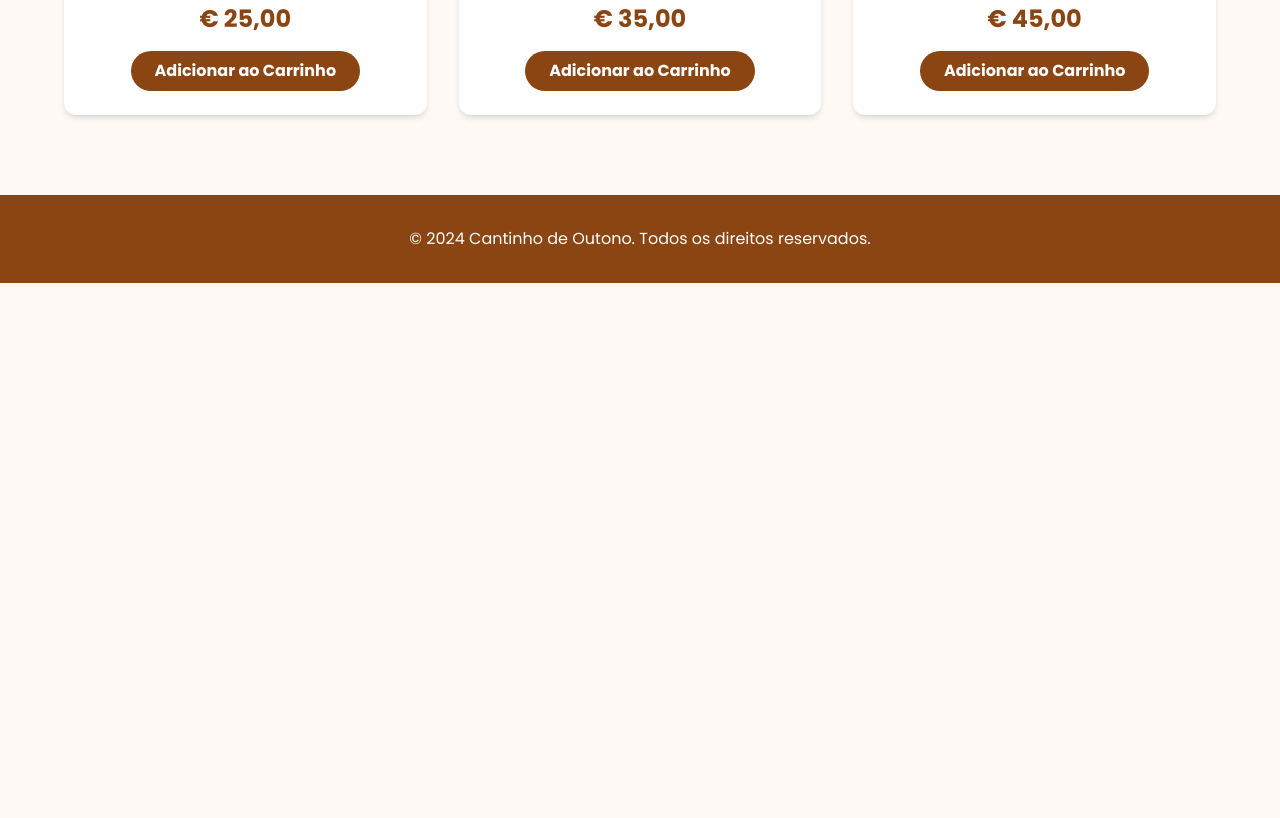
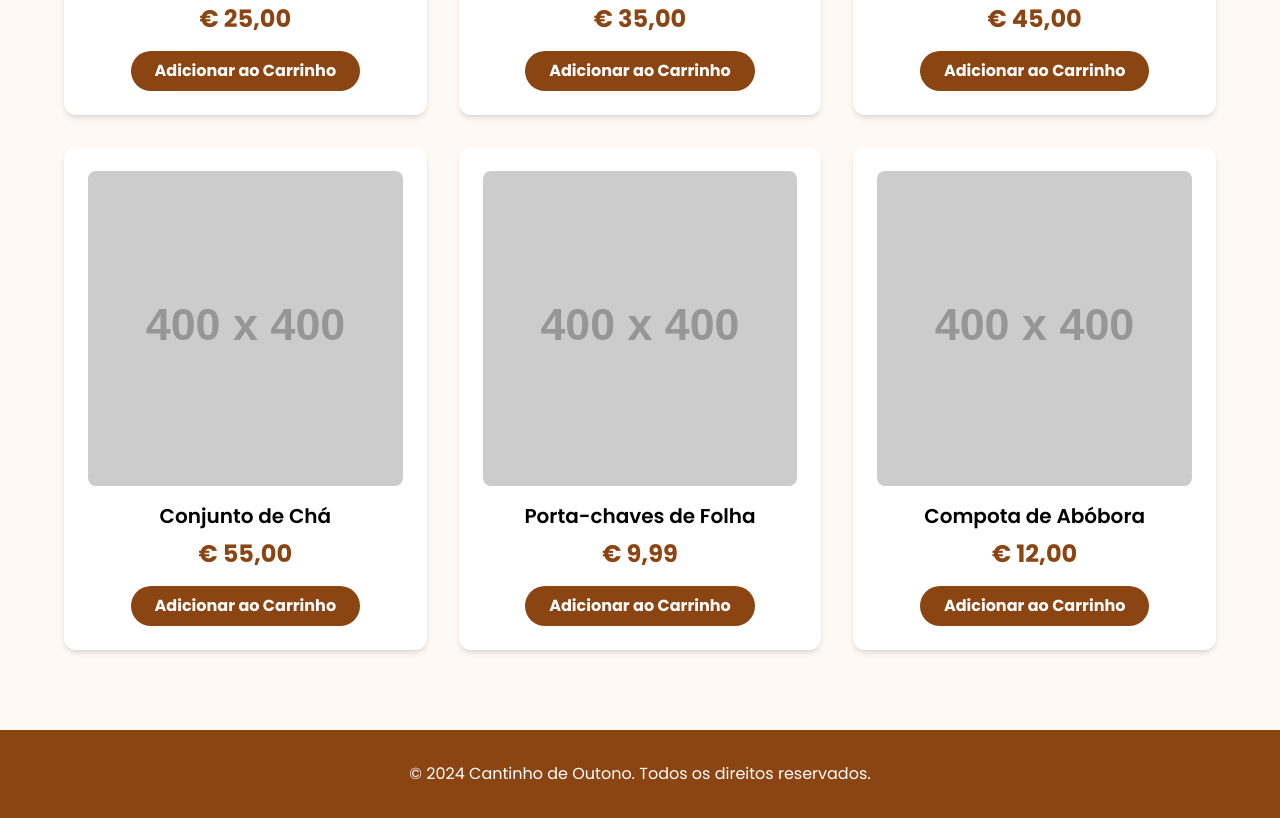
Before and after one commit to nadiairina/CantinhodoOutono, a website: page produtos.html in a window 1280 px wide. Shown: the part 1198-2016 px from the top of the page. Before the commit the page ends 1481 px from the top, so only its background shows below. Drawn offline with nearby package versions, Linux system fonts and the light colour scheme; placeholder pictures from the web are drawn by us.

Commit message:
Update produtos.html

```diff
--- a/produtos.html
+++ b/produtos.html
@@ -166,6 +166,45 @@
                         Adicionar ao Carrinho
                     </button>
                 </div>
+
+                <div class="bg-white p-6 rounded-xl shadow-md flex flex-col items-center product-card fade-in">
+                    <img src="https://placehold.co/400x400/B8860B/ffffff?text=Chá" alt="Conjunto de chá de cerâmica com bule e duas chávenas" class="w-full rounded-lg mb-4">
+                    <h2 class="text-xl font-semibold mb-2">Conjunto de Chá</h2>
+                    <span class="text-2xl font-bold text-[#8B4513]">€ 55,00</span>
+                    <button class="add-to-cart-btn btn-primary text-white font-bold py-2 px-6 rounded-full mt-4"
+                        data-id="conjunto-cha"
+                        data-name="Conjunto de Chá"
+                        data-price="55.00"
+                        data-image="https://placehold.co/400x400/B8860B/ffffff?text=Chá">
+                        Adicionar ao Carrinho
+                    </button>
+                </div>
+
+                <div class="bg-white p-6 rounded-xl shadow-md flex flex-col items-center product-card fade-in">
+                    <img src="https://placehold.co/400x400/6B8E23/ffffff?text=Porta-chaves" alt="Porta-chaves em forma de folha de carvalho" class="w-full rounded-lg mb-4">
+                    <h2 class="text-xl font-semibold mb-2">Porta-chaves de Folha</h2>
+                    <span class="text-2xl font-bold text-[#8B4513]">€ 9,99</span>
+                    <button class="add-to-cart-btn btn-primary text-white font-bold py-2 px-6 rounded-full mt-4"
+                        data-id="porta-chaves-folha"
+                        data-name="Porta-chaves de Folha"
+                        data-price="9.99"
+                        data-image="https://placehold.co/400x400/6B8E23/ffffff?text=Porta-chaves">
+                        Adicionar ao Carrinho
+                    </button>
+                </div>
+
+                <div class="bg-white p-6 rounded-xl shadow-md flex flex-col items-center product-card fade-in">
+                    <img src="https://placehold.co/400x400/FF7F50/ffffff?text=Compota" alt="Pote de compota de abóbora com canela" class="w-full rounded-lg mb-4">
+                    <h2 class="text-xl font-semibold mb-2">Compota de Abóbora</h2>
+                    <span class="text-2xl font-bold text-[#8B4513]">€ 12,00</span>
+                    <button class="add-to-cart-btn btn-primary text-white font-bold py-2 px-6 rounded-full mt-4"
+                        data-id="compota-abobora"
+                        data-name="Compota de Abóbora"
+                        data-price="12.00"
+                        data-image="https://placehold.co/400x400/FF7F50/ffffff?text=Compota">
+                        Adicionar ao Carrinho
+                    </button>
+                </div>
             </div>
         </section>
     </main>
```
